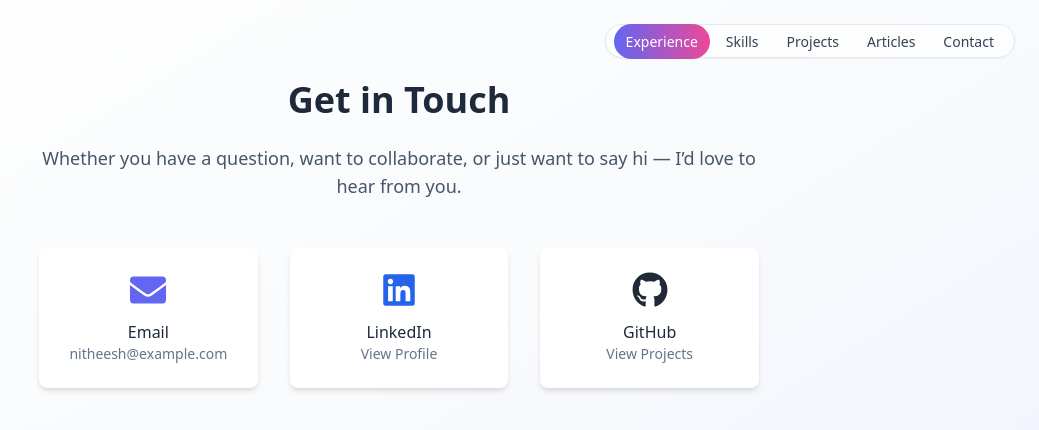
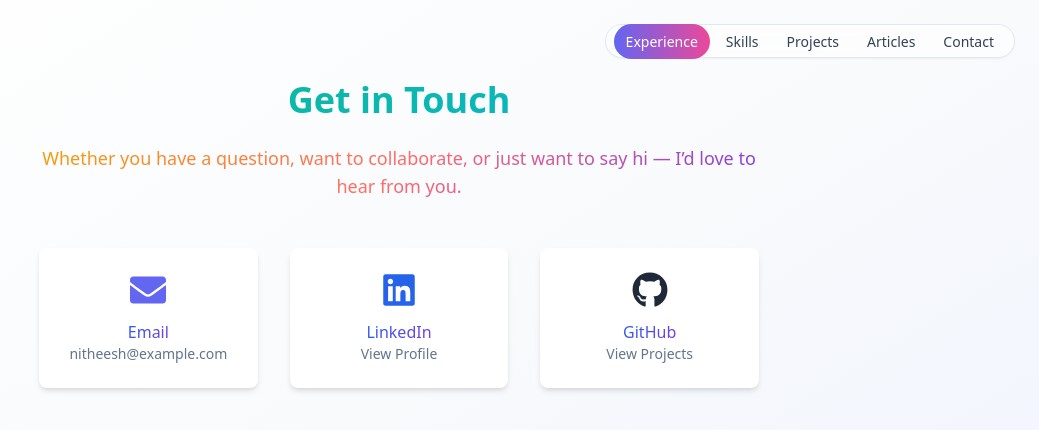
Before and after one commit to nitheeshp-irl/nitheeshp-portpolio, a React (Vite) app in the folder my-portfolio/: page /contact in a window 1280 px wide. Shown: the top 430 px of the page, without its empty margins (241-1280 px from the left). Built offline with nearby package versions, Linux system fonts and the light colour scheme.

Commit message:
adding changes

```diff
--- a/my-portfolio/src/components/Contact.jsx
+++ b/my-portfolio/src/components/Contact.jsx
@@ -8,8 +8,8 @@ export default function Contact() {
       <HeaderNav />
 
       <div className="max-w-3xl mx-auto px-6 py-20 text-center">
-        <h1 className="text-4xl font-bold mb-6">Get in Touch</h1>
-        <p className="text-lg mb-12 text-slate-600">
+        <h1 className="text-4xl font-bold mb-6 text-animate-gradient">Get in Touch</h1>
+        <p className="text-lg mb-12 text-gradient-warm">
           Whether you have a question, want to collaborate, or just want to say
           hi — I’d love to hear from you.
         </p>
@@ -21,7 +21,7 @@ export default function Contact() {
             className="flex flex-col items-center p-6 bg-white shadow-md rounded-lg hover:shadow-lg transition group"
           >
             <FaEnvelope className="text-indigo-500 text-4xl mb-3 group-hover:scale-110 transition-transform" />
-            <span className="font-medium">Email</span>
+            <span className="font-medium text-gradient">Email</span>
             <span className="text-sm text-slate-500 break-all">
               nitheesh@example.com
             </span>
@@ -35,7 +35,7 @@ export default function Contact() {
             className="flex flex-col items-center p-6 bg-white shadow-md rounded-lg hover:shadow-lg transition group"
           >
             <FaLinkedin className="text-blue-600 text-4xl mb-3 group-hover:scale-110 transition-transform" />
-            <span className="font-medium">LinkedIn</span>
+            <span className="font-medium text-gradient">LinkedIn</span>
             <span className="text-sm text-slate-500">View Profile</span>
           </a>
 
@@ -47,7 +47,7 @@ export default function Contact() {
             className="flex flex-col items-center p-6 bg-white shadow-md rounded-lg hover:shadow-lg transition group"
           >
             <FaGithub className="text-gray-800 text-4xl mb-3 group-hover:scale-110 transition-transform" />
-            <span className="font-medium">GitHub</span>
+            <span className="font-medium text-gradient">GitHub</span>
             <span className="text-sm text-slate-500">View Projects</span>
           </a>
         </div>
--- a/my-portfolio/src/components/Experience.jsx
+++ b/my-portfolio/src/components/Experience.jsx
@@ -19,8 +19,8 @@ export default function Experience() {
     <section className="py-16 bg-white">
       <div className="max-w-6xl mx-auto px-6">
         <div className="mb-8">
-          <h2 className="text-3xl md:text-4xl font-bold text-slate-800">Experience</h2>
-          <p className="text-slate-600 mt-2">
+          <h2 className="text-3xl md:text-4xl font-bold text-gradient">Experience</h2>
+          <p className="text-slate-600 mt-2 text-gradient-rainbow">
             Selected roles focused on AWS platforms, DevOps automation, and reliability.
           </p>
         </div>
@@ -40,7 +40,7 @@ export default function Experience() {
                 <div className="flex items-center gap-3">
                   <span className="text-sky-600 text-xl"><MdWork /></span>
                   <div>
-                    <h3 className="text-lg font-semibold text-slate-800">
+                    <h3 className="text-lg font-semibold text-animate-gradient">
                       {job.role}
                     </h3>
                     <p className="text-slate-600">{job.company}</p>
--- a/my-portfolio/src/components/Hero.jsx
+++ b/my-portfolio/src/components/Hero.jsx
@@ -9,10 +9,10 @@ export default function Hero() {
       <div className="max-w-6xl mx-auto px-6 py-16 grid md:grid-cols-3 gap-10 items-center">
         <div className="md:col-span-2">
           <SectionWrapper>
-            <h1 className="text-4xl md:text-6xl font-extrabold leading-tight">
+            <h1 className="text-4xl md:text-6xl font-extrabold leading-tight text-animate-gradient">
               {profile.name}
             </h1>
-            <p className="mt-3 text-xl text-slate-600">{profile.tagline}</p>
+            <p className="mt-3 text-xl text-gradient-cool font-semibold">{profile.tagline}</p>
             <p className="mt-5 text-slate-600 max-w-3xl">{profile.about}</p>
             <div className="mt-7 flex gap-3">
               <a href="#projects" className="px-4 py-2 rounded-md text-white bg-gradient-to-r from-[#FF9900] to-[#0ea5e9] hover:opacity-90 shadow">
--- a/my-portfolio/src/components/Projects.jsx
+++ b/my-portfolio/src/components/Projects.jsx
@@ -79,7 +79,7 @@ const Projects = () => {
   return (
     <section id="projects" className="py-16 bg-white">
       <div className="container mx-auto px-4">
-        <h2 className="text-3xl font-bold text-center mb-10">Projects</h2>
+        <h2 className="text-3xl font-bold text-center mb-10 text-gradient-rainbow">Projects</h2>
 
         <div
           ref={ref}
@@ -95,7 +95,7 @@ const Projects = () => {
               <div className="p-4">{p.visual}</div>
 
               <div className="px-5 py-4 flex-1 flex flex-col">
-                <h3 className="text-lg font-semibold mb-2">{p.title}</h3>
+                <h3 className="text-lg font-semibold mb-2 text-gradient-cool">{p.title}</h3>
 
                 <ul className="space-y-2 text-sm text-slate-700 mb-4">
                   {p.impact.map((i, idx) => (
--- a/my-portfolio/src/components/Skills.jsx
+++ b/my-portfolio/src/components/Skills.jsx
@@ -100,7 +100,7 @@ const Skills = () => {
   return (
     <section id="skills" className="py-12">
       <div className="container mx-auto px-4">
-        <h2 className="text-3xl font-bold mb-8 text-center">Skills</h2>
+        <h2 className="text-3xl font-bold mb-8 text-center text-gradient">Skills</h2>
 
         {/* Outer grid */}
         <div className="grid md:grid-cols-2 lg:grid-cols-3 gap-6">
@@ -109,7 +109,7 @@ const Skills = () => {
               key={group.category}
               className="bg-white rounded-xl shadow-sm border border-gray-200 p-6 flex flex-col"
             >
-              <h3 className="text-xl font-semibold mb-4">{group.category}</h3>
+              <h3 className="text-xl font-semibold mb-4 text-gradient-warm">{group.category}</h3>
 
               {/* Inner grid */}
               <div className="grid grid-cols-2 gap-4">
--- a/my-portfolio/src/styles/theme.css
+++ b/my-portfolio/src/styles/theme.css
@@ -12,3 +12,52 @@
 }
 
 html, body { background: var(--bg); }
+
+/* Colorful Text Utilities */
+.text-gradient {
+  color: #2563EB;
+  background: linear-gradient(135deg, #2563EB, #7C3AED);
+  -webkit-background-clip: text;
+  -webkit-text-fill-color: transparent;
+  background-clip: text;
+}
+
+.text-gradient-rainbow {
+  color: #ff6b6b;
+  background: linear-gradient(135deg, #ff6b6b, #4ecdc4, #45b7d1, #96ceb4, #feca57);
+  -webkit-background-clip: text;
+  -webkit-text-fill-color: transparent;
+  background-clip: text;
+}
+
+.text-gradient-warm {
+  color: #F59E0B;
+  background: linear-gradient(135deg, #F59E0B, #ff6b6b, #7C3AED);
+  -webkit-background-clip: text;
+  -webkit-text-fill-color: transparent;
+  background-clip: text;
+}
+
+.text-gradient-cool {
+  color: #06B6D4;
+  background: linear-gradient(135deg, #06B6D4, #2563EB, #10B981);
+  -webkit-background-clip: text;
+  -webkit-text-fill-color: transparent;
+  background-clip: text;
+}
+
+.text-animate-gradient {
+  color: #2563EB;
+  background: linear-gradient(270deg, #2563EB, #7C3AED, #06B6D4, #10B981);
+  background-size: 400% 400%;
+  -webkit-background-clip: text;
+  -webkit-text-fill-color: transparent;
+  background-clip: text;
+  animation: gradientShift 3s ease infinite;
+}
+
+@keyframes gradientShift {
+  0% { background-position: 0% 50%; }
+  50% { background-position: 100% 50%; }
+  100% { background-position: 0% 50%; }
+}
```
